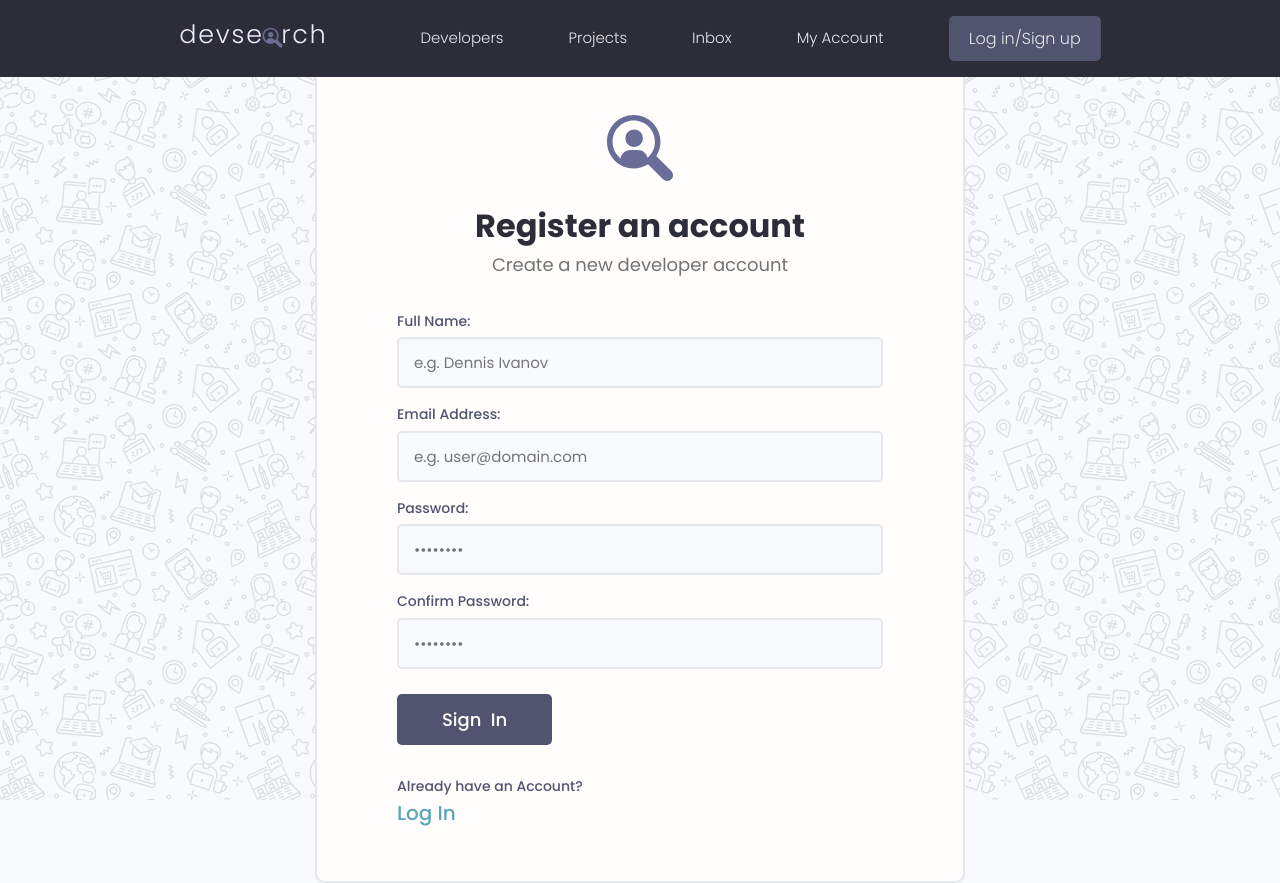
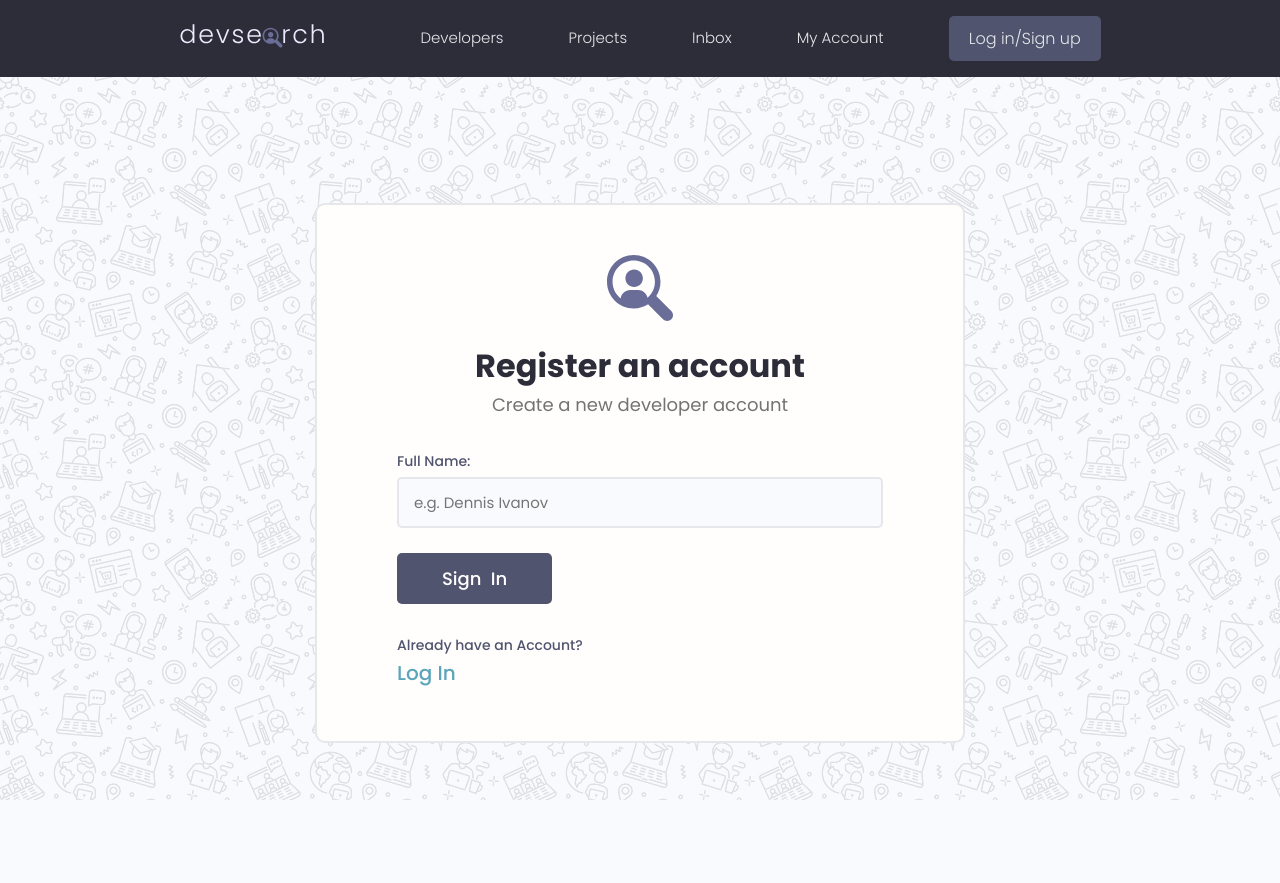
Before and after one commit to gurnitha/django-dennis-devsearch, a Django app: page /register/ in a window 1280 px wide. After the commit the page ends 800 px from the top, so only its background shows below. Run offline with Django 3.2, Linux system fonts and the light colour scheme; some libraries are stand-ins or nearby versions.

Commit message:
19.24 REGISTER - LOGIN Part 6.2 - Removing some input fields

```diff
--- a/users/templates/users/login_register.html
+++ b/users/templates/users/login_register.html
@@ -25,6 +25,7 @@
             <form
             	action="#"
             	class="form auth__form">
+
                 <!-- Input:Text -->
                 <div class="form__field">
                     <label for="formInput#text">Full Name: </label>
@@ -36,42 +37,11 @@
                         placeholder="e.g. Dennis Ivanov"
                         />
                 </div>
-                <!-- Input:Email -->
-                <div class="form__field">
-                    <label for="formInput#email">Email Address: </label>
-                    <input
-                        class="input input--email"
-                        id="formInput#email"
-                        type="email"
-                        name="email"
-                        placeholder="e.g. user@domain.com"
-                        />
-                </div>
-                <!-- Input:Password -->
-                <div class="form__field">
-                    <label for="formInput#password">Password: </label>
-                    <input
-                        class="input input--password"
-                        id="formInput#passowrd"
-                        type="password"
-                        name="password"
-                        placeholder="••••••••"
-                        />
-                </div>
-                <!-- Input:Password -->
-                <div class="form__field">
-                    <label for="formInput#confirm-password">Confirm Password: </label>
-                    <input
-                        class="input input--password"
-                        id="formInput#confirm-passowrd"
-                        type="password"
-                        name="confirm-password"
-                        placeholder="••••••••"
-                        />
-                </div>
+
                 <div class="auth__actions">
                     <input class="btn btn--sub btn--lg" type="submit" value="Sign  In" />
                 </div>
+
             </form>
             <!-- END Form -->
 
```
Also changed, not shown: README.md.
